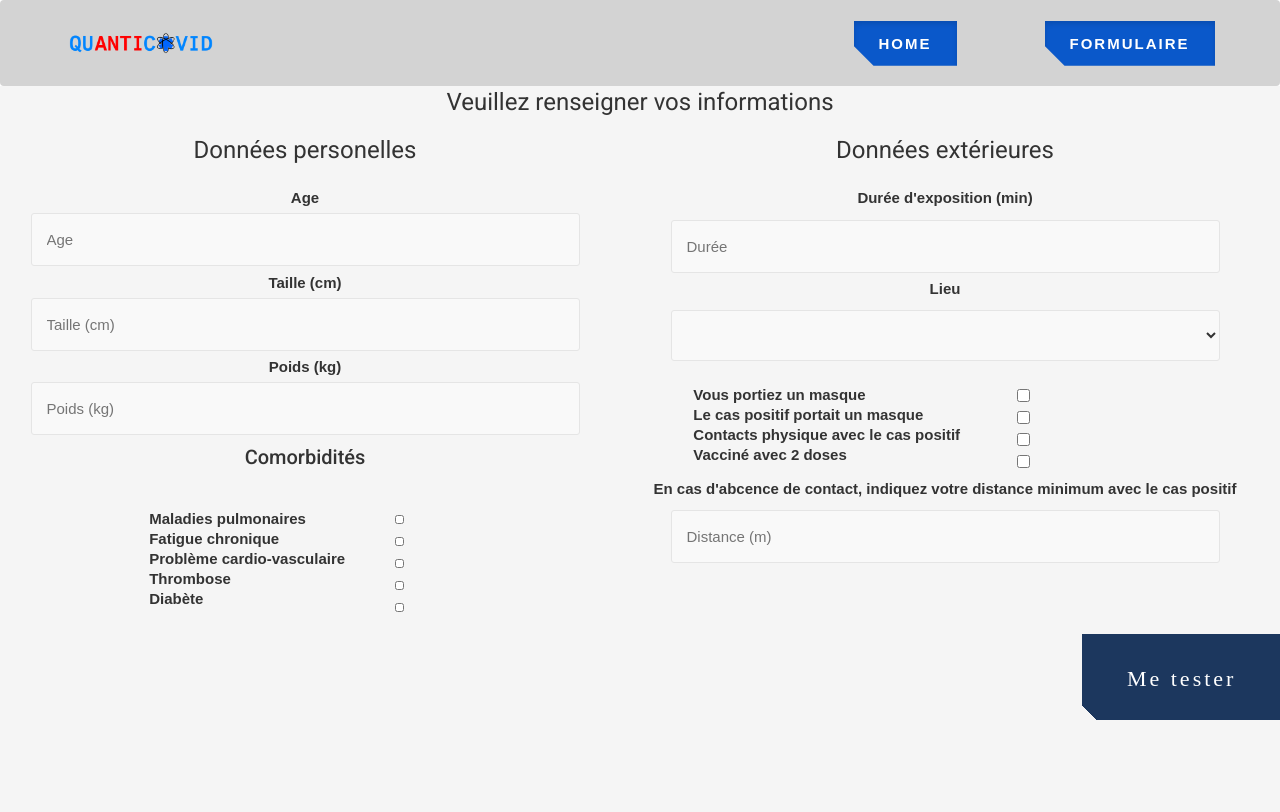
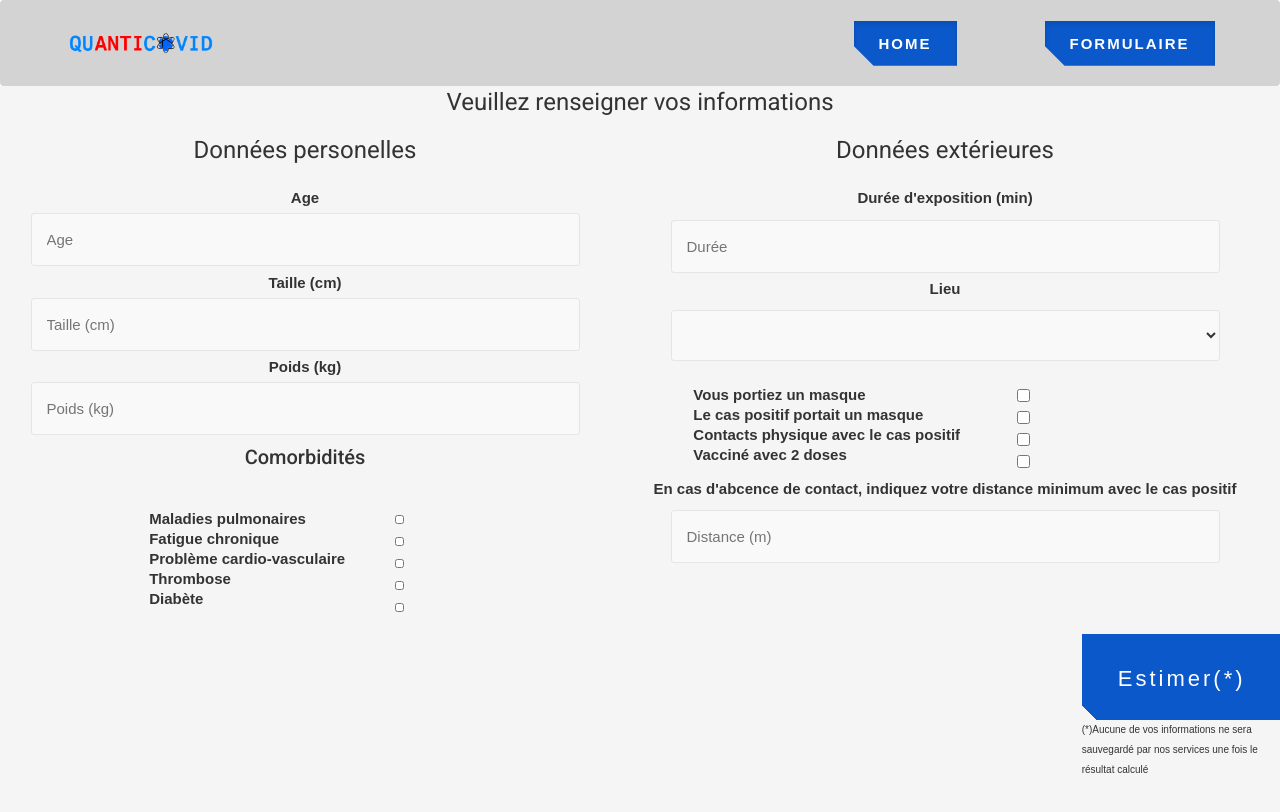
Before and after one commit to BastienLaffon/workshop, an Angular app: page /formulaire in a window 1280 px wide. Shown: the top 812 px of the page. Built offline with nearby package versions, Linux system fonts and the light colour scheme.

Commit message:
sixth push

```diff
--- a/src/app/app.component.html
+++ b/src/app/app.component.html
@@ -21,9 +21,9 @@
   <div class="container">
     <img style="width: 150px; margin-left: -300px; margin-right: 350px" class="img-responsive" src="assets/img/quanticovidtext-logo.png">
     <a class="btn btn-primary cyberpunk2077 active " style="padding-top: 15px;padding-bottom: 15px;padding-left: 25px;padding-right: 25px; margin-right: -200px;"
-       routerLink="home" routerLinkActive="active">
+       routerLink="home">
       Home</a>
-    <a class="btn btn-primary cyberpunk2077  active" style="padding-top: 15px;padding-bottom: 15px;padding-left: 25px;padding-right: 25px; margin-right: -300px" routerLink="formulaire" routerLinkActive="active">Formulaire</a>
+    <a class="btn btn-primary cyberpunk2077  active" style="padding-top: 15px;padding-bottom: 15px;padding-left: 25px;padding-right: 25px; margin-right: -300px" routerLink="formulaire">Formulaire</a>
   </div>
 </nav>
 <!-- Masthead-->
--- a/src/app/form/form.component.css
+++ b/src/app/form/form.component.css
@@ -12,7 +12,7 @@ body {
   background-color: #e3e3e3;
 }
 h4 {
-  color: #1c375e;
+  color: #0a58ca;;
 }
 input,
 input[type="radio"] + label,
@@ -33,13 +33,13 @@ select {
 }
 input:focus {
   outline: 0;
-  border-color: #1c375e;
+  border-color: #0a58ca;;
 }
 input:focus + .input-icon i {
-  color: #1c375e;
+  color: #0a58ca;;
 }
 input:focus + .input-icon:after {
-  border-right-color: #1c375e;
+  border-right-color: #0a58ca;;
 }
 input[type="radio"] {
   display: none;
@@ -67,9 +67,9 @@ input[type="radio"]:checked + label,
 input:checked + label:before,
 select:focus,
 select:active {
-  background-color: #1c375e;
+  background-color: #0a58ca;;
   color: #fff;
-  border-color: #1c375e;
+  border-color: #0a58ca;;
 }
 input[type="checkbox"] {
 }
@@ -118,7 +118,7 @@ select:active {
   outline: 0;
 }
 select option {
-  background-color: #1c375e;
+  background-color: #0a58ca;;
   color: #fff;
 }
 .input-group {
@@ -224,8 +224,7 @@ button, button::after {
   width: 200px;
   height: 86px;
   font-size: 22px;
-  font-family: 'Bebas Neue', cursive;
-  background: linear-gradient(45deg, transparent 5%, #1c375e 5%);
+  background: linear-gradient(45deg, transparent 5%, #0a58ca 5%);
   border: 0;
   color: #fff;
   letter-spacing: 3px;
@@ -250,8 +249,8 @@ button::after {
   left: 0;
   right: 0;
   bottom: 0;
-  background: linear-gradient(45deg, transparent 3%, #00E6F6 3%, #00E6F6 5%, #1c375e 5%);
-  text-shadow: -3px -3px 0px #1c375e, 3px 3px 0px #00E6F6;
+  background: linear-gradient(45deg, transparent 3%, #00E6F6 3%, #00E6F6 5%, #0a58ca 5%);
+  text-shadow: -3px -3px 0px #0a58ca, 3px 3px 0px #00E6F6;
   clip-path: var(--slice-0);
 }
 
--- a/src/app/form/form.component.html
+++ b/src/app/form/form.component.html
@@ -78,10 +78,14 @@
     </div>
   </div>
     <div class="row" style="margin: 0" >
-      <div class=" col-lg-offset-10 col-lg-1">
-        <button class="btn-primary" type="submit">Me tester</button>
+      <div class=" col-lg-offset-10 col-lg-2">
+        <button class="btn-primary" type="submit">Estimer(*)</button>
+        <p style="font-size: 10px">(*)Aucune de vos informations ne sera sauvegardé par nos services une fois le résultat calculé</p>
+
       </div>
+
     </div>
+
     <div id="result" >
       <app-result *ngIf="isResultTrue" [result]=result></app-result>
     </div>
--- a/src/app/result/result.component.html
+++ b/src/app/result/result.component.html
@@ -1,7 +1,7 @@
 <div class="hero-image" style="margin-top: 15%; background-color: whitesmoke" >
   <div class="hero-text">
-    <h3>Vous êtes positif a:</h3>
-    <h1 style="font-size:50px">{{result}}</h1>
+    <h3>Vous avez des chances d'être positif à:</h3>
+    <h1 *ngIf="result != ''"  style="font-size:50px">{{result}} %</h1>
 
   </div>
 </div>
```
